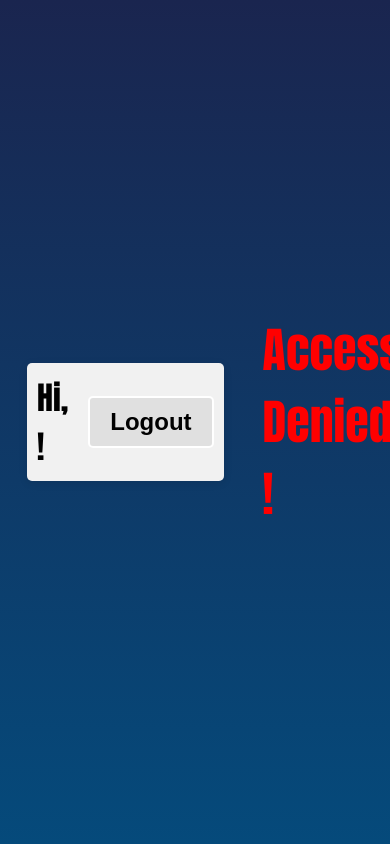
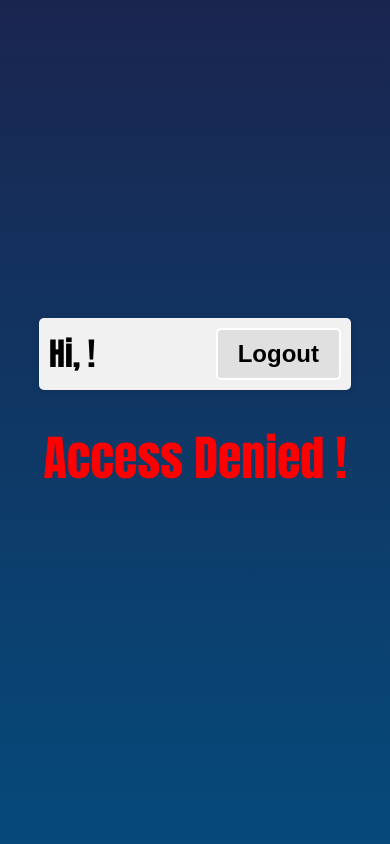
Before and after one commit to warcholmiroslaw/IT-Asset-Tracker, a PHP site: page /public/views/accessDenied.php in a window 390 px wide; the page is wider, and only the part inside the window is pictured. Run offline with PHP 8.4, Linux system fonts and the light colour scheme.

Commit message:
correct accessDenied to responsive web design also for mobile

```diff
--- /dev/null
+++ b/public/css/accessDenied.css
@@ -0,0 +1,23 @@
+
+body {
+    display: flex;
+    justify-content: center;
+    align-items: center;
+    height: 100vh;
+    max-width: 100%;
+    margin: 0;
+    background-color: #f1f1f1;
+}
+
+h1 {
+    font-size: 48px;
+    color: red;
+}
+
+@media (max-width: 1000px ) {
+    body {
+        flex-direction: column;
+        max-width: 100%;
+    }
+
+}
--- a/public/css/menu.css
+++ b/public/css/menu.css
@@ -36,7 +36,7 @@
 }
 
 
-@media (max-width: 1000px ) {
+@media (max-width: 800px ) {
     .menu {
         position: static;
         width: 80%;
--- a/public/views/accessDenied.php
+++ b/public/views/accessDenied.php
@@ -3,30 +3,12 @@
 <head>
     <meta charset="UTF-8">
     <meta name="viewport" content="width=device-width, initial-scale=1.0">
+    <link rel="stylesheet" type="text/css" href="public/css/accessDenied.css">
+    <link rel="stylesheet" type="text/css" href="public/css/menu.css">
     <link rel="stylesheet" type="text/css" href="public/css/background.css">
-    <link rel="stylesheet" type="text/css" href="public/css/menu.css">
     <script src="public/scripts/logout.js" defer></script>
 
     <title>Access denied</title>
-
-    <style>
-        body {
-            display: flex;
-            justify-content: center;
-            align-items: center;
-            height: 100vh;
-            margin: 0;
-            background-color: #f1f1f1;
-        }
-
-        h1 {
-            font-size: 48px;
-            color: red;
-        }
-
-
-    </style>
-
 </head>
 <body>
 
```
